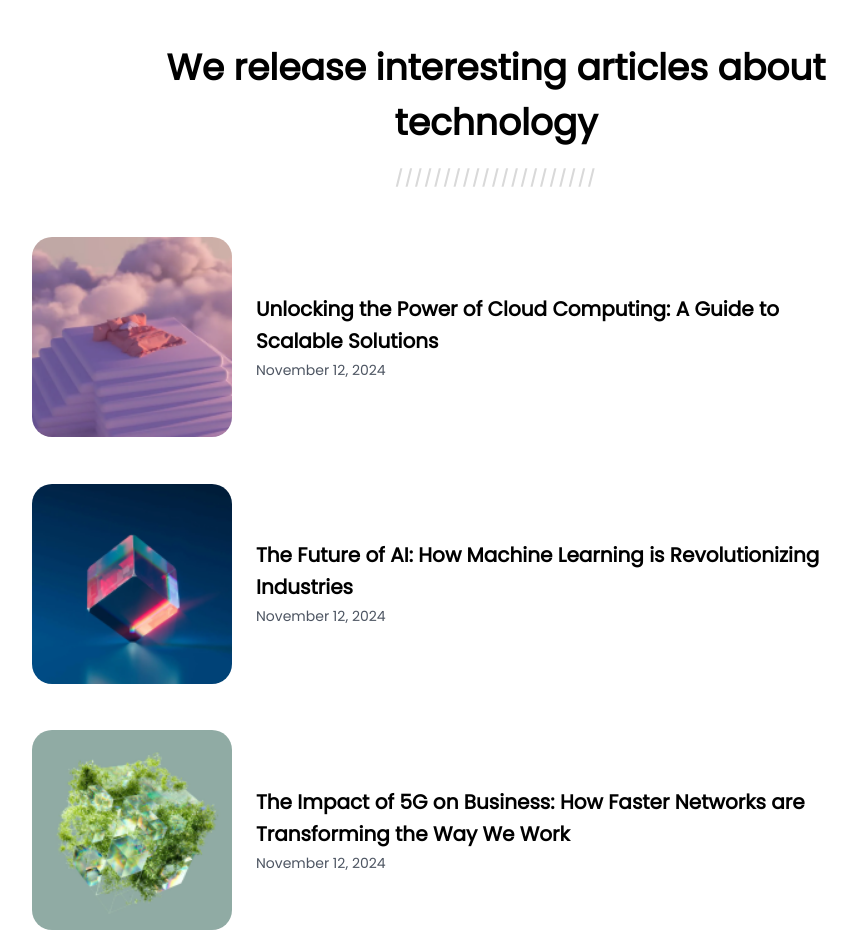
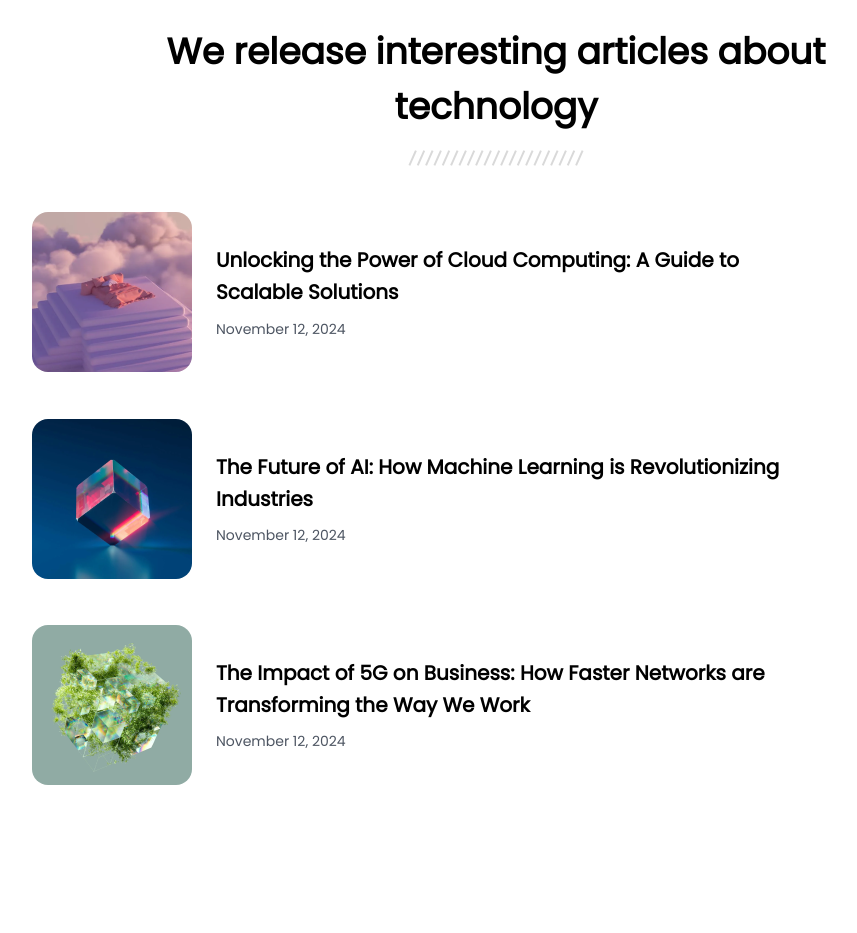
Before and after one commit to angelacba86/simple-article-listing, a plain HTML site: page index.html in a window 1280 px wide. Shown: the whole page, without its empty margins (144-1001 px from the left). After the commit the page ends 832 px from the top, so only its background shows below. Drawn offline with Linux system fonts and the light colour scheme.

Commit message:
changed images dimensions and margin h1

```diff
--- a/index.html
+++ b/index.html
@@ -39,10 +39,16 @@
       padding-inline: 1rem;
     }
 
+    header img {
+      display: flex;
+      margin: auto;
+      margin-top: 2vh;
+    }
+
     h1 {
       font-size: clamp(1.5rem, 4vw, 2.25rem);
       font-weight: 600;
-      margin-top: 5vh;
+      margin-top: 3vh;
       text-align: center;
       max-width: 35ch;
       margin-inline: auto;
@@ -61,6 +67,7 @@
       font-weight: 600;
       line-height: 1.6;
       max-width: 45ch;
+      margin-bottom: 1%;
     }
 
     span {
@@ -80,7 +87,7 @@
     .news img {
       border-radius: 10%;
       width: 100%;
-      max-width: 200px;
+      max-width: 160px;
       height: auto;
       flex-shrink: 0;
     }
@@ -99,26 +106,27 @@
 
   <header>
     <h1>We release interesting articles about technology</h1>
-    <h2>/////////////////////</h2>
+    <!-- <h2>/////////////////////</h2> -->
+    <img src="./resources/Seperator.svg" alt="separator">
   </header>
 
   <main>
     <div class="news">
-      <img src="./resources/photo_1.png" alt="photo 01">
+      <img src="./resources/photo_1.png" alt="photo 01" width="160" height="160">
       <div class="texts">
         <p>Unlocking the Power of Cloud Computing: A Guide to Scalable Solutions</p>
         <span>November 12, 2024</span>
       </div>
     </div>
     <div class="news">
-      <img src="./resources/photo_2.png" src alt="photo 02">
+      <img src="./resources/photo_2.png" src alt="photo 02" width="160" height="160">
       <div class="texts">
         <p>The Future of AI: How Machine Learning is Revolutionizing Industries</p>
         <span>November 12, 2024</span>
       </div>
     </div>
     <div class="news" id="last">
-      <img src="./resources/photo_3.png" alt="photo 03">
+      <img src="./resources/photo_3.png" alt="photo 03" width="160" height="160">
       <div class="texts">
         <p>The Impact of 5G on Business: How Faster Networks are Transforming the Way We Work</p>
         <span>November 12, 2024</span>
```
